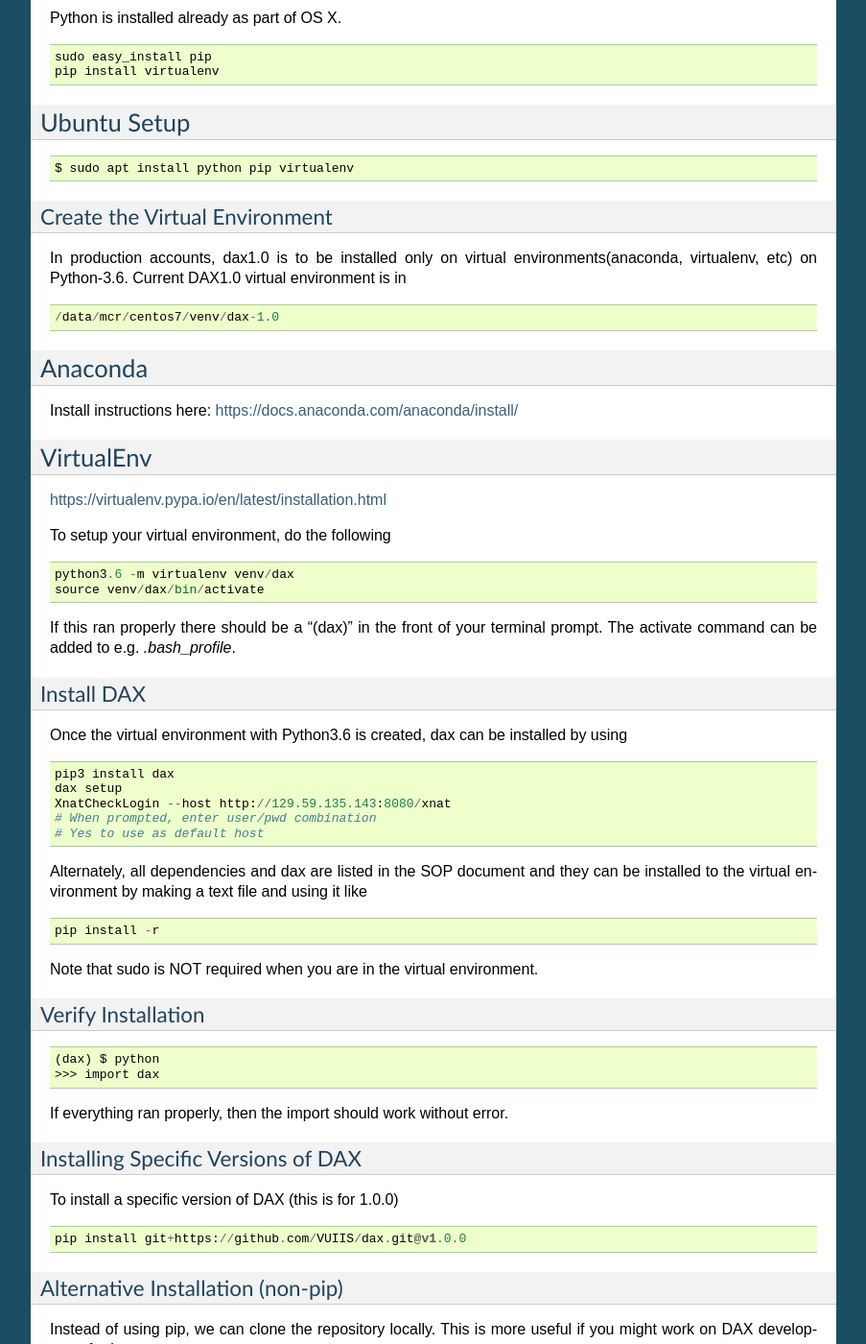
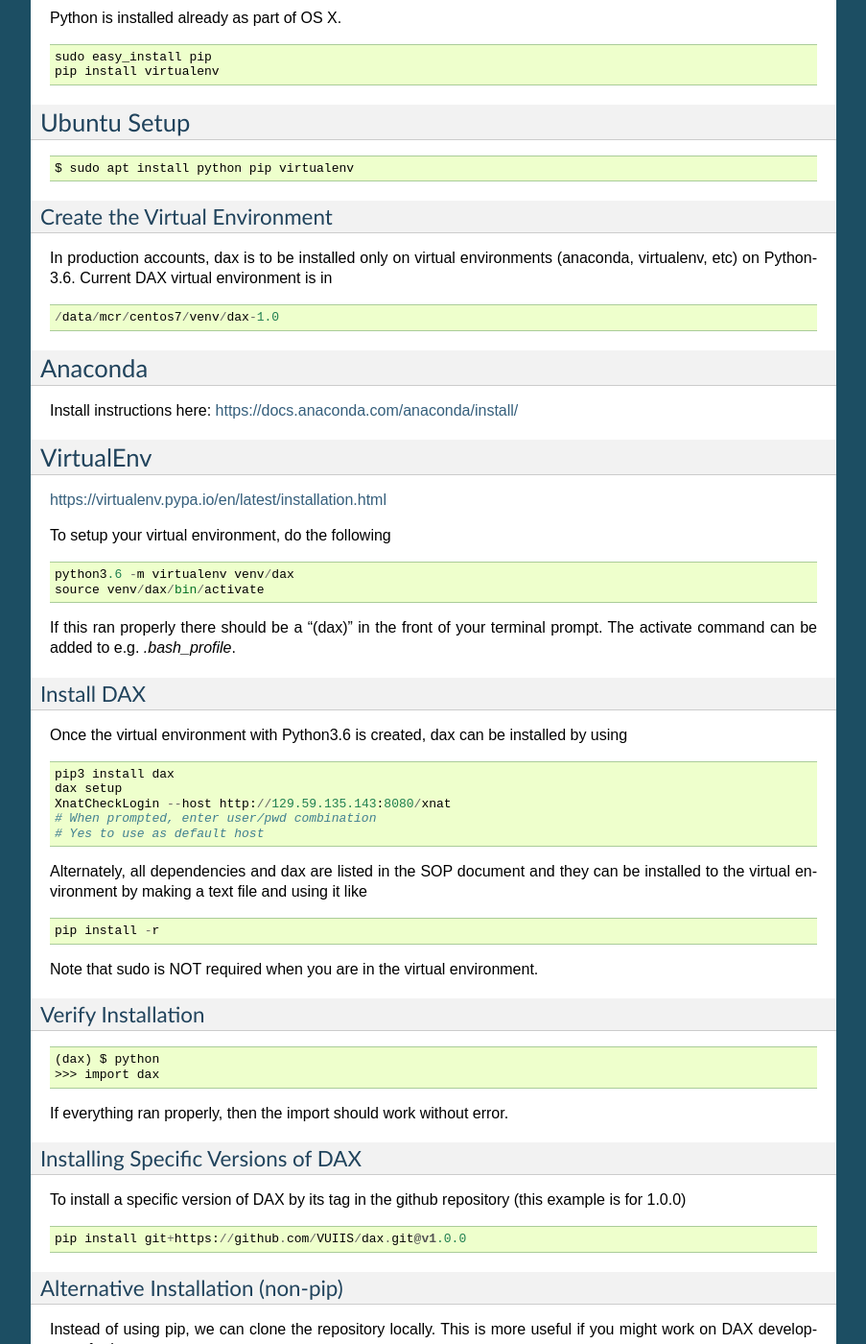
Before and after one commit to VUIIS/dax, a Sphinx documentation site: the page built from docs/installing_dax_in_a_virtual_environment.rst, in a window 1280 px wide and 1400 px high, scrolled down 496 px. Shown: the whole window at 96% size, without its empty margins (198-1101 px from the left). Built offline with Sphinx 7.4.7, drawn with Linux system fonts in a browser that asks for light colours; pages that are not in the unit, such as notebooks, are missing from menus.

```diff
--- a/docs/installing_dax_in_a_virtual_environment.rst
+++ b/docs/installing_dax_in_a_virtual_environment.rst
@@ -41,7 +41,7 @@ Ubuntu Setup
 Create the Virtual Environment
 ------------------------------
 
-In production accounts, dax1.0 is to be installed only on virtual environments(anaconda, virtualenv, etc) on Python-3.6. Current DAX1.0 virtual environment is in
+In production accounts, dax is to be installed only on virtual environments (anaconda, virtualenv, etc) on Python-3.6. Current DAX virtual environment is in
 
 ::
 
@@ -103,7 +103,7 @@ If everything ran properly, then the import should work without error.
 Installing Specific Versions of DAX
 -----------------------------------
 
-To install a specific version of DAX (this is for 1.0.0)
+To install a specific version of DAX by its tag in the github repository (this example is for 1.0.0)
 
 ::
 
```
Also changed, not shown: docs/configuring_dax_on_accre.rst (deleted, +0 -61 lines).
